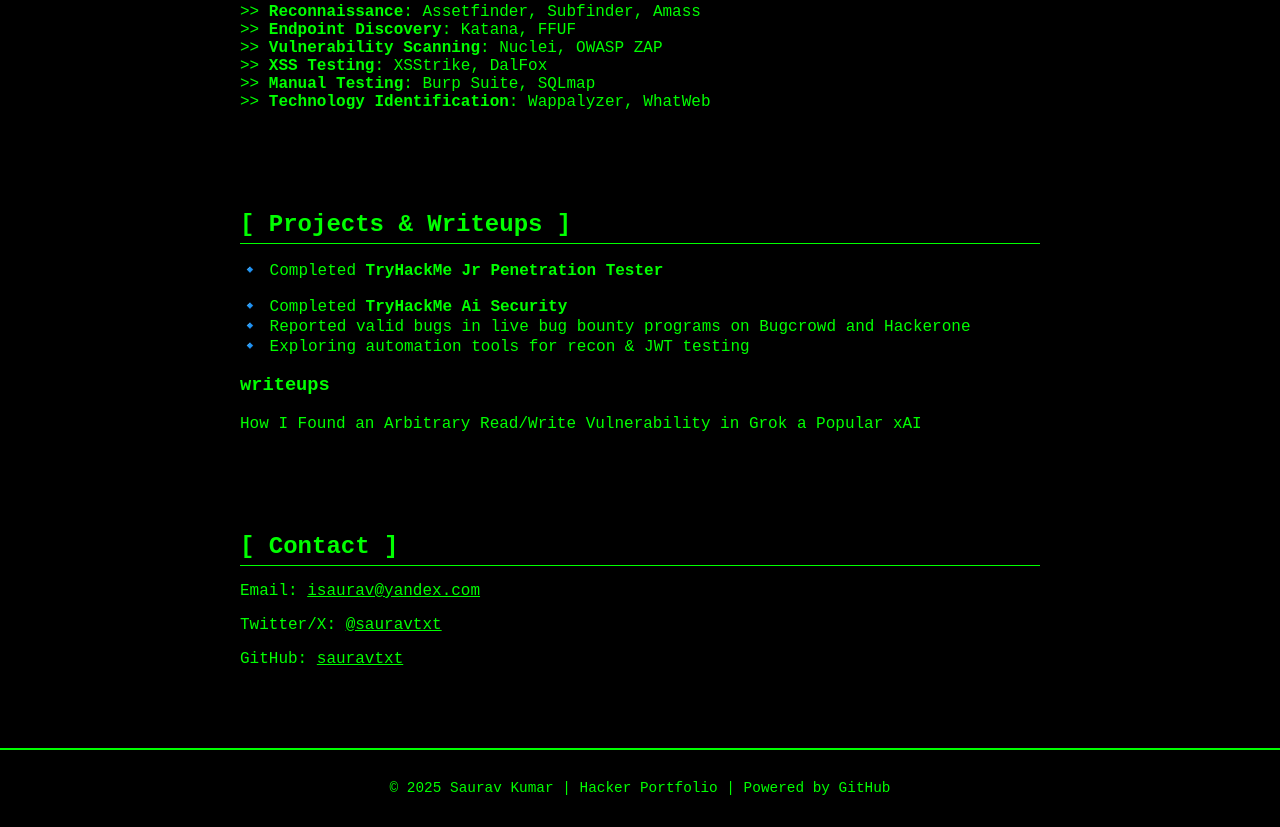
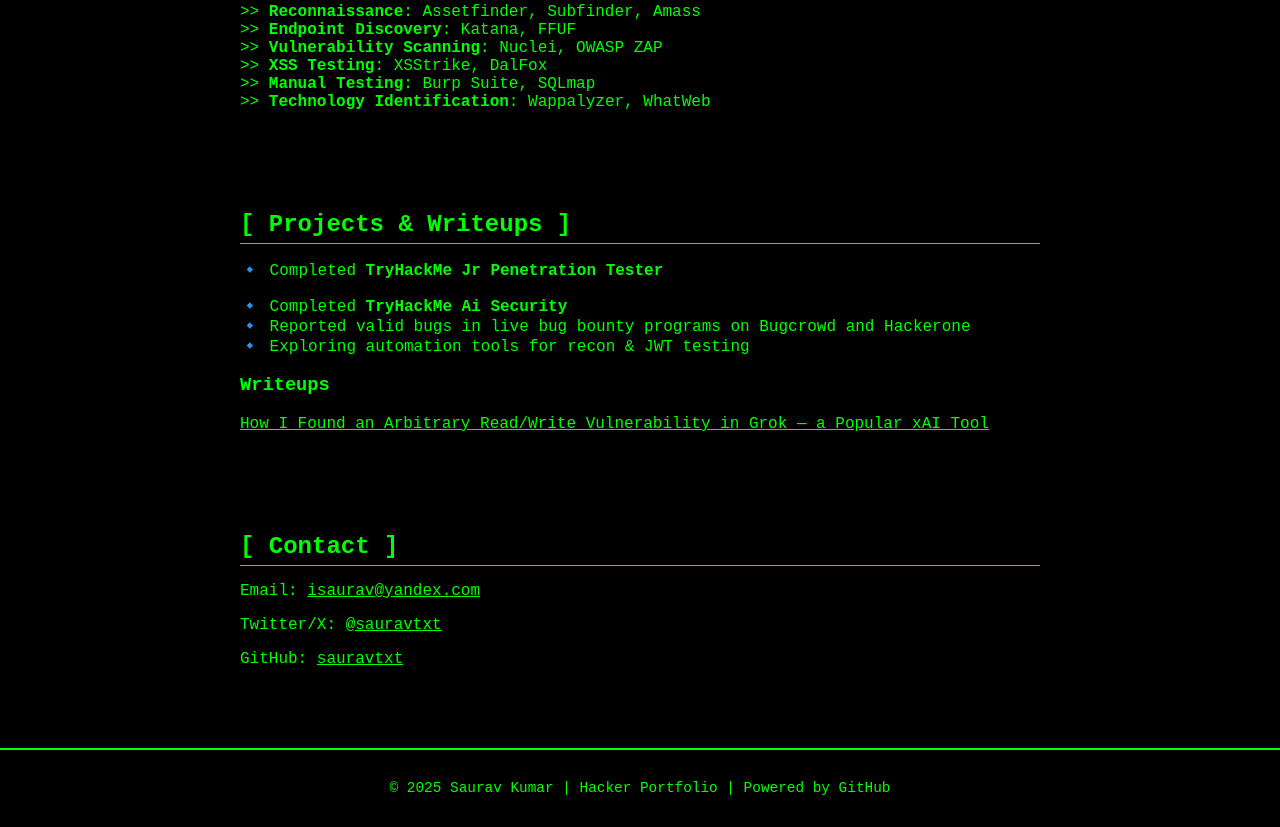
Before and after one commit to sauravtxt/sauravtxt.github.io, a plain HTML site: page index.html in a window 1280 px wide. Shown: the part 796-1623 px from the top of the page. Drawn offline with Linux system fonts and the light colour scheme.

Commit message:
Update index.html

```diff
--- a/index.html
+++ b/index.html
@@ -168,8 +168,14 @@
         <p>🔹 Completed <b>TryHackMe Ai Security </b><br>
             🔹 Reported valid bugs in live bug bounty programs on Bugcrowd and Hackerone<br>
             🔹 Exploring automation tools for recon & JWT testing</p>
-        <h3> writeups</h3>
-            <p><a href="https://medium.com/@esaurav/how-i-found-an-arbitrary-read-write-vulnerability-in-grok-a-popular-xai-764015f79a2b" target="_blank" style="color:#00ff00;"></a>How I Found an Arbitrary Read/Write Vulnerability in Grok a Popular xAI </p>
+        <h3>Writeups</h3>
+<p>
+  <a href="https://medium.com/@esaurav/how-i-found-an-arbitrary-read-write-vulnerability-in-grok-a-popular-xai-764015f79a2b"
+     target="_blank"
+     style="color:#00ff00; text-decoration: underline;">
+    How I Found an Arbitrary Read/Write Vulnerability in Grok — a Popular xAI Tool
+  </a>
+</p>
 
     </section>
 
```
